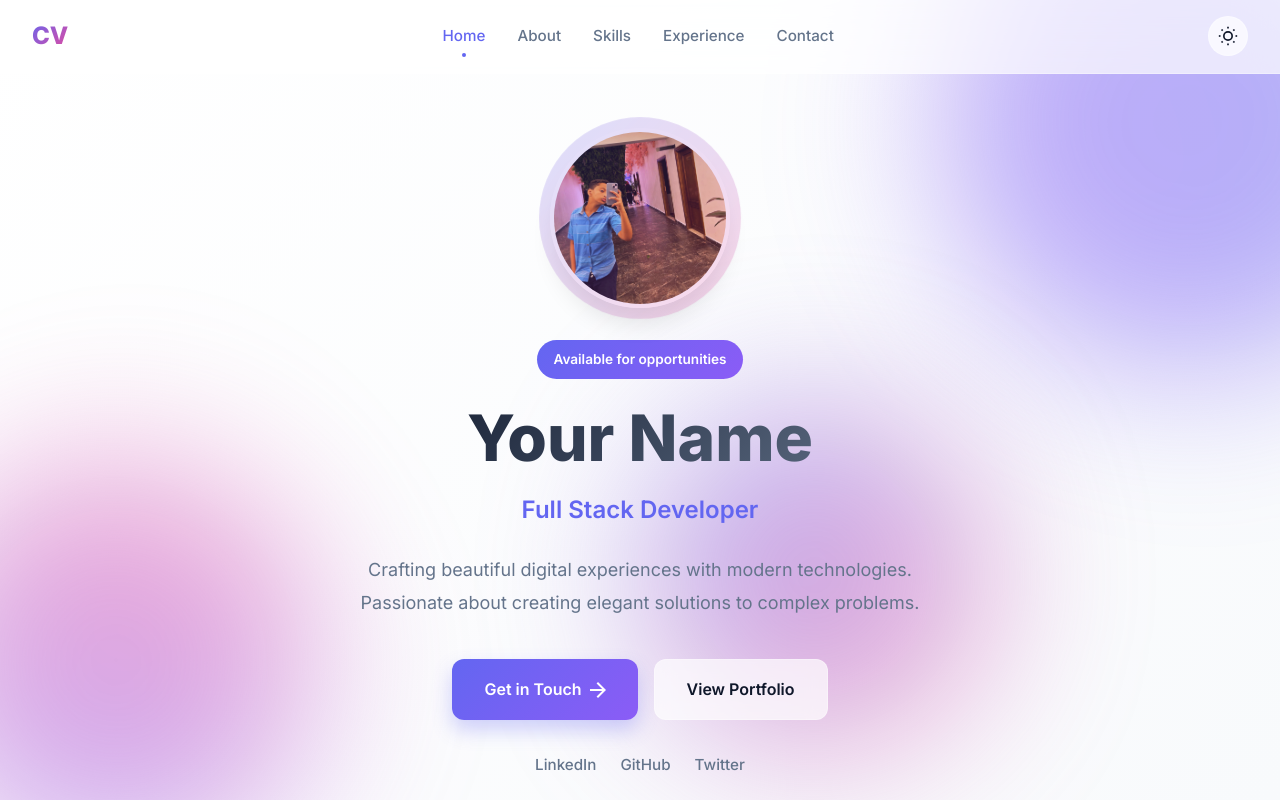
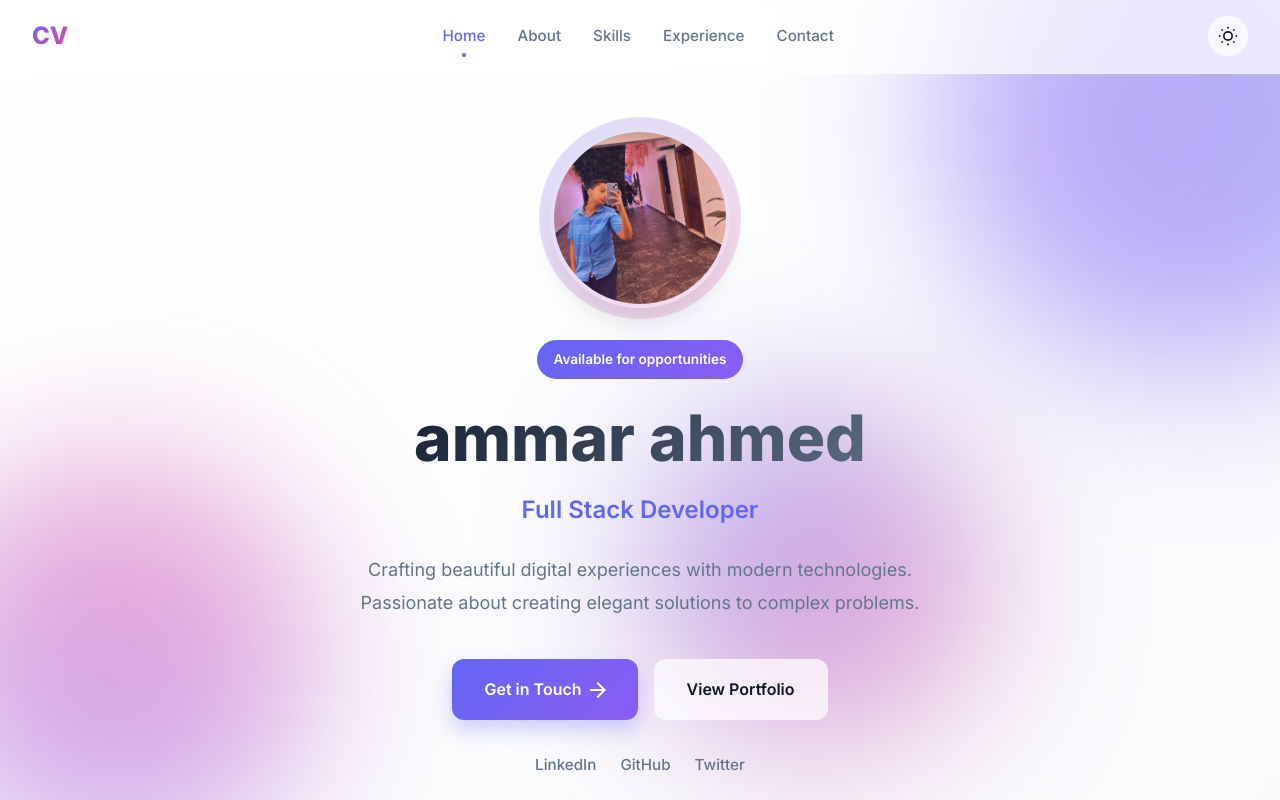
Before and after one commit to gabr358/cv, a plain HTML site: page index.html in a window 1280 px wide. Shown: the top 800 px of the page. Drawn offline with Linux system fonts and the light colour scheme.

Commit message:
Update index.html

```diff
--- a/index.html
+++ b/index.html
@@ -60,7 +60,7 @@
                     <div class="profile-ring"></div>
                 </div>
                 <span class="badge">Available for opportunities</span>
-                <h1 class="hero-title">Your Name</h1>
+                <h1 class="hero-title">ammar ahmed</h1>
                 <p class="hero-role">Full Stack Developer</p>
                 <p class="hero-description">
                     Crafting beautiful digital experiences with modern technologies.
@@ -294,4 +294,5 @@
     <script src="script.js" defer></script>
 </body>
 
+
 </html>
```
